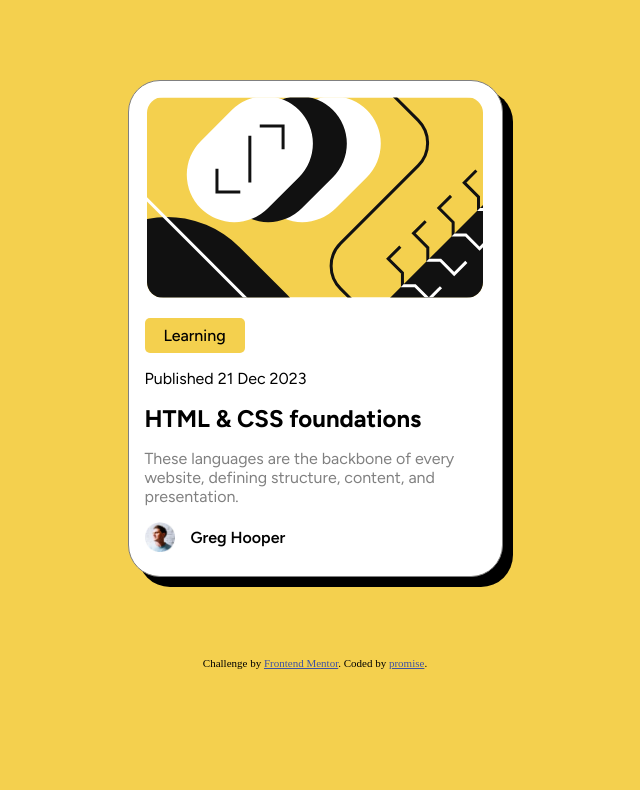
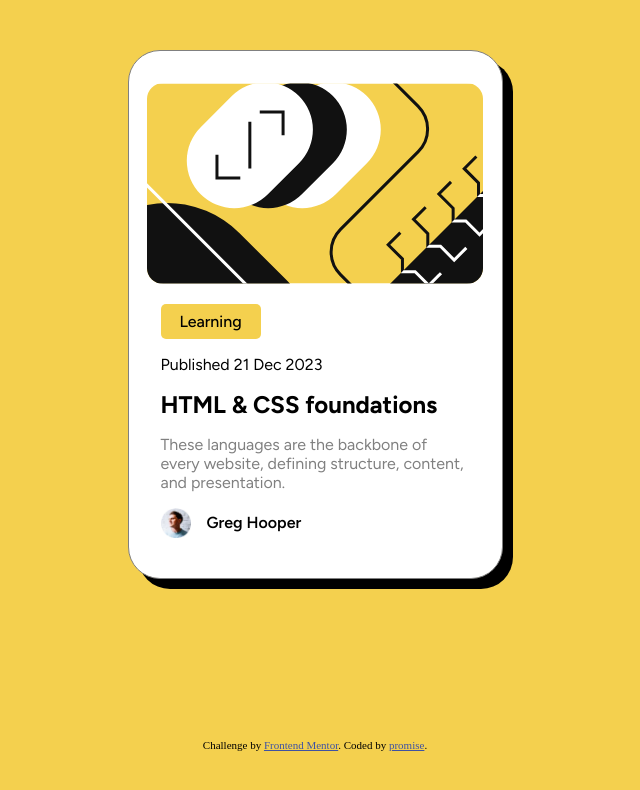
Before and after one commit to promise-nduehe/blog-preview-card, a plain HTML site: page index.html in a window 1280 px wide. Shown: the whole page, without its empty margins (325-965 px from the left). Drawn offline with Linux system fonts and the light colour scheme.

Commit message:
modified style.css in .

```diff
--- a/style.css
+++ b/style.css
@@ -12,7 +12,8 @@ body{
   display: flex;
   justify-content: center;
   flex-direction: column;
-  min-width: 375px;
+  min-height: 100svh;
+  gap: 10rem;
 
 }
 
@@ -23,9 +24,8 @@ main{
   align-items: center;
   border: 1px solid hsl(0, 0%, 50%);
   max-width: 375px;
-  margin: 5rem;
   background-color: hsl(0, 0%, 100%);
-  padding: 1rem;
+  padding: 2rem;
   border-radius: 2rem;
   gap: 1rem;
   box-shadow:black 10px 10px ;
@@ -55,6 +55,7 @@ span{
 h1:hover{
 color: hsl(47, 88%, 63%);
 cursor: pointer;
+transition: all 500ms;
 }
 
 aside{
```
